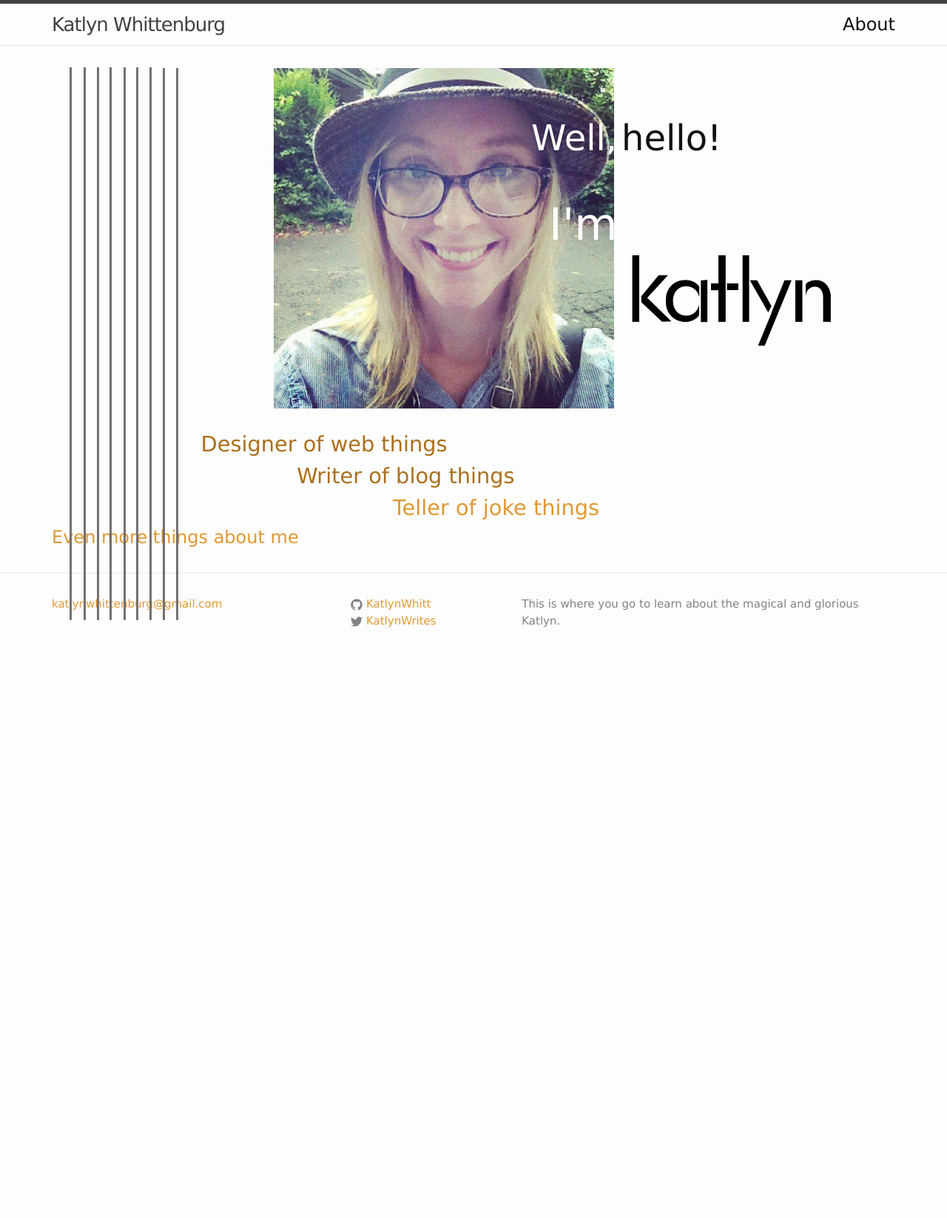
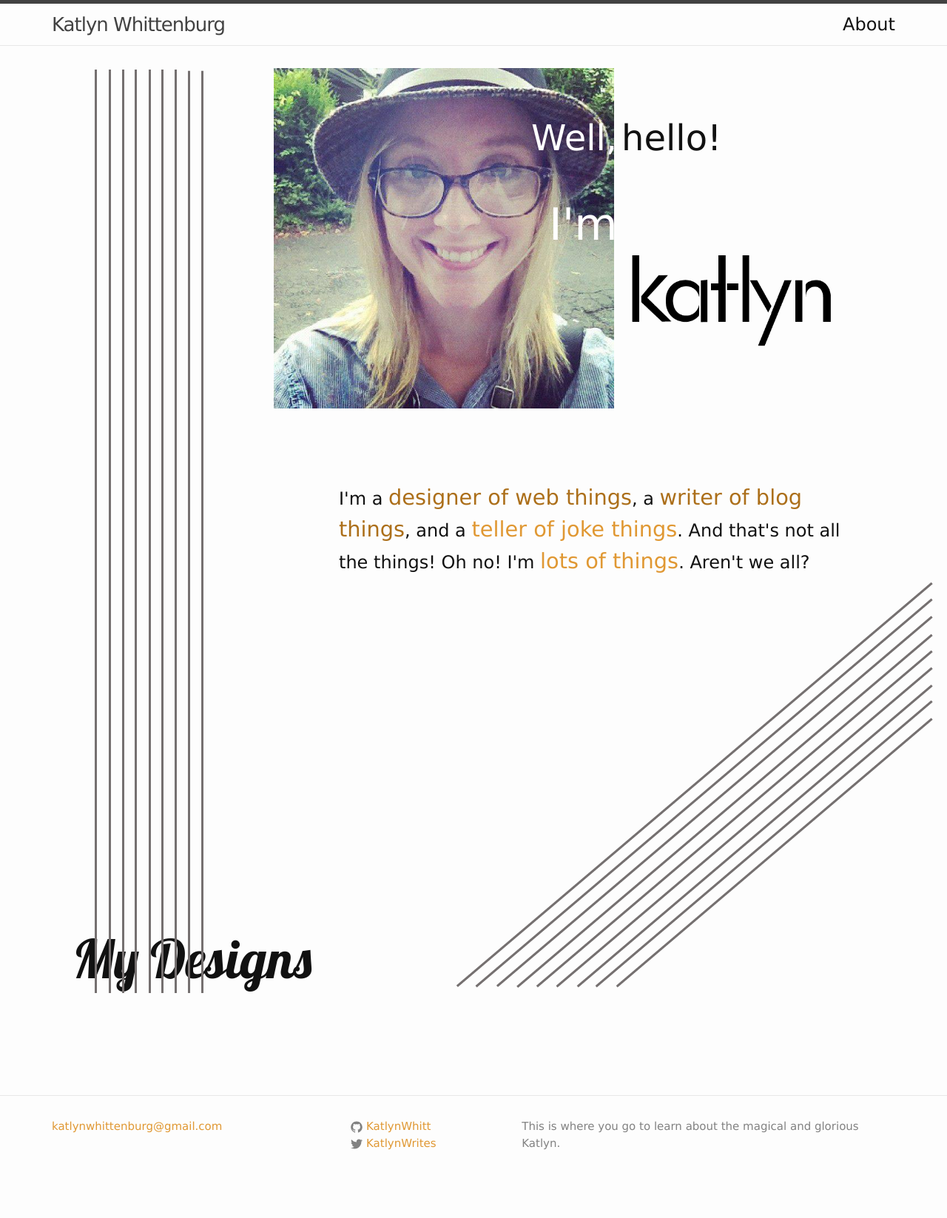
Before and after one commit to katlynwhitt/KatlynPortfolio, a Jekyll site: the page built from index.html, in a window 1280 px wide. Shown: the whole page at 74% size. Built offline with Jekyll 4.4.1, drawn with Linux system fonts in a browser that asks for light colours; before the commit the page ends 910 px from its top, so only the background shows below that.

Commit message:
added link :

```diff
--- a/_includes/head.html
+++ b/_includes/head.html
@@ -9,4 +9,5 @@
   <link rel="stylesheet" href="{{ "/css/main.css" | prepend: site.baseurl }}">
   <link rel="canonical" href="{{ page.url | replace:'index.html','' | prepend: site.baseurl | prepend: site.url }}">
   <link rel="alternate" type="application/rss+xml" title="{{ site.title }}" href="{{ "/feed.xml" | prepend: site.baseurl | prepend: site.url }}" />
+  <link href='http://fonts.googleapis.com/css?family=Lobster' rel='stylesheet' type='text/css'>
 </head>
--- a/css/main.scss
+++ b/css/main.scss
@@ -11,6 +11,8 @@ $base-font-size:   1.5em;
 $small-font-size:  $base-font-size * 0.875;
 $base-line-height: 1.5;
 $base-line-spacing: -1px;
+
+$decorative-font-family: "Lobster", cursive;
 
 $spacing-unit:     30px;
 
@@ -99,16 +101,35 @@ $on-laptop:        800px;
 
 .skills {
   position: relative;
-  padding-top: 7.5em;
-  font-size: 1.2em;
-  padding-left: 7em;
+  padding-top: 12em;
+  font-size: 1em;
+  padding-left: 14em;
+  max-width:700px;
+  margin: 0 auto;
 
-    .blogger{
-      padding-left:4.5em;
-    }
-
-    .comic{
-      padding-left:9em;
-      margin-right: -4em;
+    .designer, .blogger, .comic, .more{
+      font-size: 1.2em;
     }
 }
+
+.portfolio{
+  width: 800px;
+  height: 700px;
+}
+
+img{
+  max-width: 200%;
+  vertical-align: baseline;
+}
+
+.right-diagonal-lines{
+  margin-top: 200px;
+}
+
+.my-designs{
+  font-family: $decorative-font-family;
+  font-size: 3em;
+  position:absolute;
+  margin-left: -5em;
+  margin-top: 6.4em;
+}
--- a/index.html
+++ b/index.html
@@ -14,18 +14,18 @@ layout: default
   </div>
 
   <div class="skills">
-    <div class="designer"><a href="">Designer of web things</a></div>
-    <div class="blogger"><a href="">Writer of blog things</a></div>
-    <div class="comic"><a href="/comedy/">Teller of joke things</a></div>
-  </div>
+    <div class="description">I'm a <a class="designer" href="">designer of web things</a>, a <a class="blogger" href="">writer of blog things</a>, and a <a class="comic" href="/comedy/">teller of joke things</a>.
+    And that's not all the things! Oh no! I'm <a class="more" href="/about/">lots of things</a>. Aren't we all?</div>
 
+  <div class="my-designs">My Designs</div>
   <div class="portfolio">
+    <img class="right-diagonals" src="../images/portfolio-asset-diagonal.png">
     <div class="training-with-saun"></div>
     <div class="jot"></div>
     <div class="redesign"></div>
   </div>
 
-  <div class="about"><a href="/about/">Even more things about me</a></div>
+  <!-- <div class="about"><a href="/about/">Even more things about me</a></div> -->
 
   <footer></footer>
 
```
Also changed, not shown: images/Hidden-Tortois-Logo.png (added), images/index.png (added), images/portfolio-asset-diagonal.png (added), images/portfolio-assets--vertical-lines.png (added), images/vertical-lines.png.
